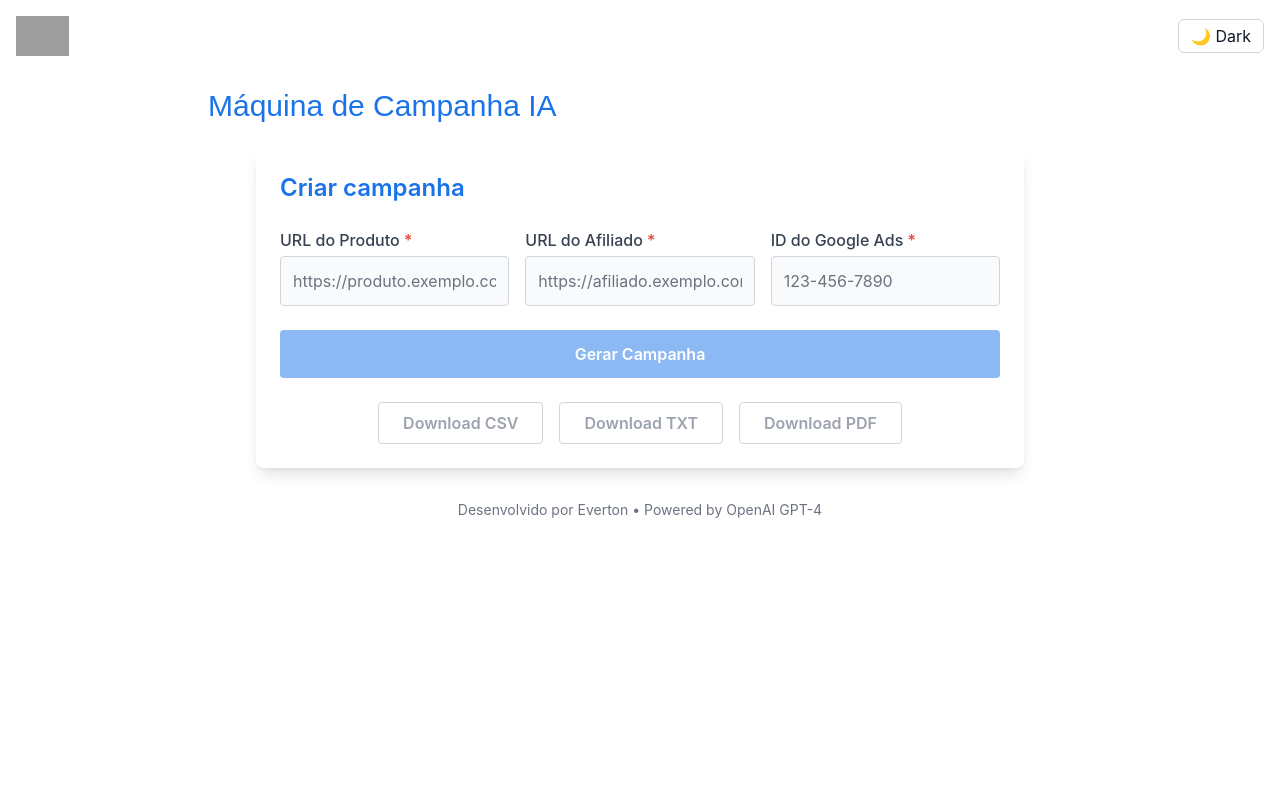
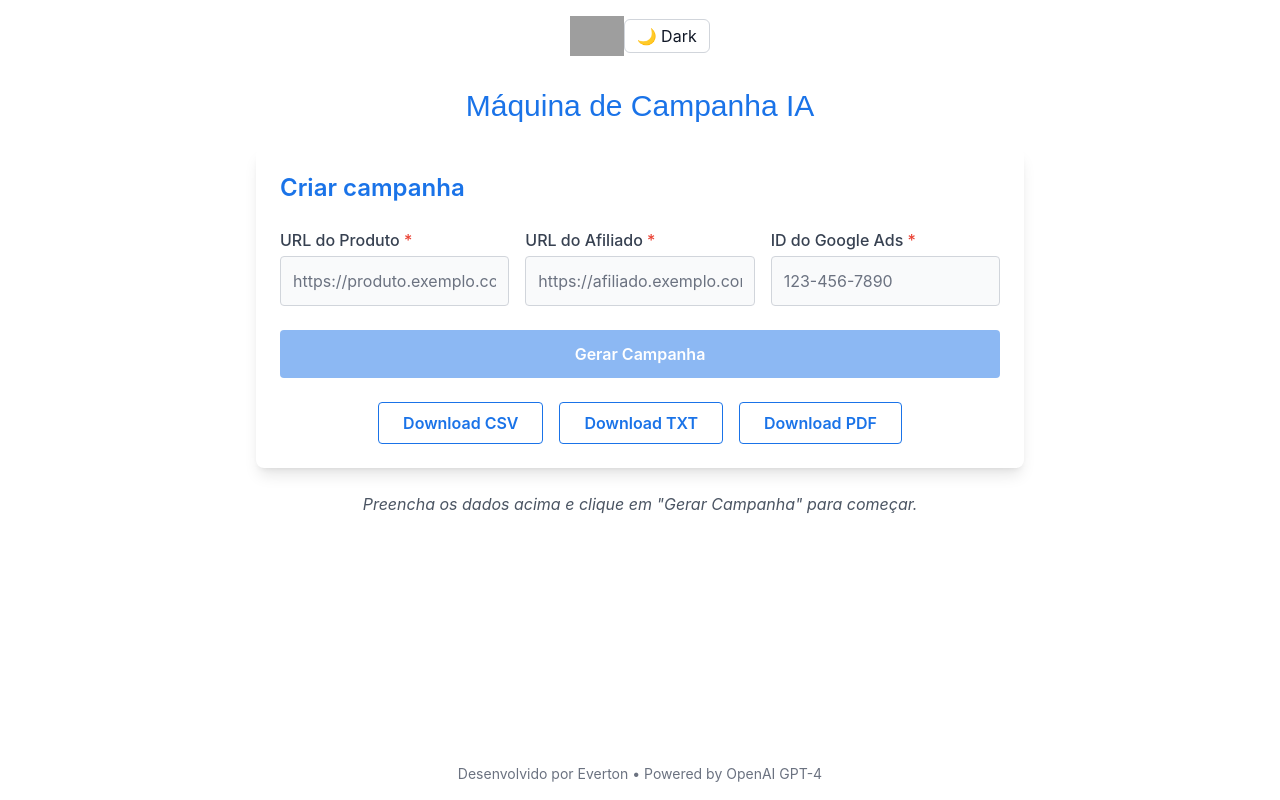
Before and after one commit to evertonpeart-code/maquina-campanha-frontend, a React (Vite) app: page / in a window 1280 px wide. Built offline with nearby package versions, Linux system fonts and the light colour scheme; no server answers; grey boxes are pictures that could not be loaded; the HTML template or start-up script is replaced by a standard one.

Commit message:
Update App.jsx

```diff
--- a/src/App.jsx
+++ b/src/App.jsx
@@ -4,12 +4,10 @@ import CampaignPreview from './components/CampaignPreview';
 import ToggleTheme from './components/ToggleTheme';
 
 export default function App() {
-  const [theme, setTheme] = useState(() => {
-    // Recupera o tema salvo ou usa 'light' padrão
-    return localStorage.getItem('theme') || 'light';
-  });
-
+  const [theme, setTheme] = useState(() => localStorage.getItem('theme') || 'light');
   const [campaignData, setCampaignData] = useState(null);
+  const [loading, setLoading] = useState(false);
+  const [error, setError] = useState(null);
 
   useEffect(() => {
     document.documentElement.classList.remove('light', 'dark');
@@ -17,25 +15,75 @@ export default function App() {
     localStorage.setItem('theme', theme);
   }, [theme]);
 
+  const handleGenerate = async (formData) => {
+    setLoading(true);
+    setError(null);
+    try {
+      // Supondo que CampaignForm chame essa função com os dados do form
+      // Aqui você pode fazer chamada API diretamente, mas no seu form já tem isso
+      // Se preferir, deixe o form fazer a requisição e só passar a campanha pronta.
+      // Neste exemplo, vou supor que o form já envia a campanha via setCampaignData.
+      setCampaignData(formData);
+    } catch (err) {
+      setError('Erro ao gerar a campanha. Tente novamente.');
+      console.error(err);
+    } finally {
+      setLoading(false);
+    }
+  };
+
+  const handleDuplicate = (campaign) => {
+    // Duplica a campanha e atualiza o estado (gera novo objeto para permitir edição se quiser)
+    const duplicated = { ...campaign, id: Date.now() };
+    setCampaignData(duplicated);
+  };
+
+  const handleReset = () => {
+    setCampaignData(null);
+    setError(null);
+  };
+
   return (
-    <div className="min-h-screen bg-lightBg dark:bg-darkBg text-gray-900 dark:text-gray-100 transition-colors duration-500">
+    <div className="min-h-screen bg-lightBg dark:bg-darkBg text-gray-900 dark:text-gray-100 transition-colors duration-500 flex flex-col">
       <header className="flex items-center justify-between p-4 max-w-7xl mx-auto">
-        <img
-          src="/google-ads-logo.svg"
-          alt="Google Ads Logo"
-          className="h-10"
-        />
+        <img src="/google-ads-logo.svg" alt="Google Ads Logo" className="h-10" />
         <ToggleTheme theme={theme} setTheme={setTheme} />
       </header>
-      <main className="max-w-4xl mx-auto p-4">
-        <h1 className="text-3xl font-heading mb-6 text-primary">Máquina de Campanha IA</h1>
 
-        <CampaignForm setCampaignData={setCampaignData} />
+      <main className="max-w-4xl mx-auto p-4 flex-grow">
+        <h1 className="text-3xl font-heading mb-6 text-primary text-center">Máquina de Campanha IA</h1>
 
-        {campaignData && (
-          <CampaignPreview campaign={campaignData} />
+        <CampaignForm onGenerated={setCampaignData} loading={loading} />
+
+        {error && (
+          <div className="mt-4 p-3 bg-red-100 text-red-700 rounded">{error}</div>
+        )}
+
+        {!campaignData && !loading && (
+          <p className="mt-6 text-center text-gray-600 dark:text-gray-400 italic">
+            Preencha os dados acima e clique em "Gerar Campanha" para começar.
+          </p>
+        )}
+
+        {loading && (
+          <p className="mt-6 text-center text-gray-600 dark:text-gray-400 italic">Gerando campanha...</p>
+        )}
+
+        {campaignData && !loading && (
+          <>
+            <CampaignPreview campaign={campaignData} onDuplicate={handleDuplicate} />
+            <div className="mt-4 flex justify-center">
+              <button
+                onClick={handleReset}
+                className="px-4 py-2 bg-danger text-white rounded hover:bg-red-600 transition"
+              >
+                Resetar Campanha
+              </button>
+            </div>
+          </>
         )}
       </main>
+
       <footer className="text-center p-4 text-sm text-gray-500 dark:text-gray-400">
         Desenvolvido por Everton • Powered by OpenAI GPT-4
       </footer>
```
